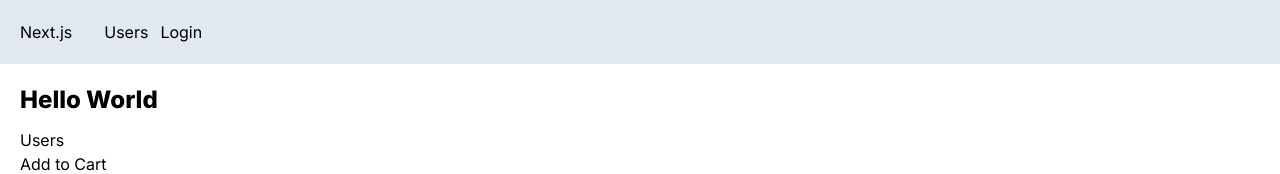
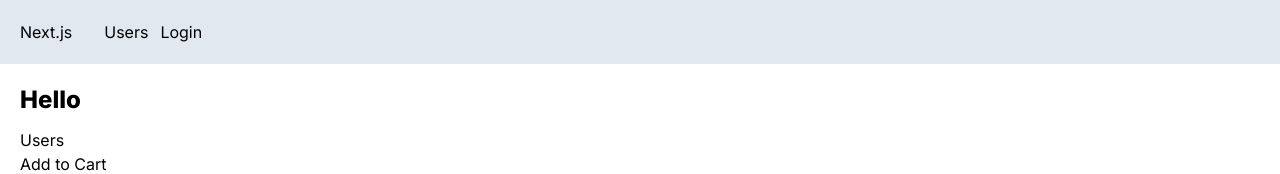
Before and after one commit to Moshe-Alper/next-app, a Next.js app: page / in a window 1280 px wide. Shown: the top 174 px of the page. Built offline with nearby package versions, Linux system fonts and the light colour scheme; no server answers.

Commit message:
Implement authentication with NextAuth; add AuthProvider and session handling in NavBar and Home components

```diff
--- a/app/NavBar.tsx
+++ b/app/NavBar.tsx
@@ -1,12 +1,20 @@
+'use client'
+
+import { useSession } from 'next-auth/react'
 import Link from 'next/link'
 import React from 'react'
 
 const NavBar = () => {
+  const {status, data: session} = useSession()
+
+  if (status === 'loading') return null
+
   return (
     <div className='flex bg-slate-200 p-5 space-x-3'>
         <Link href="/" className='mr-5'>Next.js</Link>
         <Link href="/users">Users</Link>
-        <Link href="/api/auth/signin">Login</Link>
+        { status === 'authenticated' && <div>{session.user!.name}</div> }
+        { status === 'unauthenticated' && <Link href="/api/auth/signin">Login</Link>}
     </div>
   )
 }
--- /dev/null
+++ b/app/api/auth/token/route.ts
@@ -0,0 +1,7 @@
+import { getToken  } from "next-auth/jwt"
+import { NextRequest, NextResponse } from "next/server"
+
+export async function GET(request: NextRequest) {
+    const token = await getToken({ req: request })
+    return NextResponse.json(token)
+}
--- a/app/page.tsx
+++ b/app/page.tsx
@@ -1,11 +1,15 @@
 import Image from 'next/image'
 import Link from 'next/link'
 import ProductCard from './components/ProductCard/ProductCard'
+import { getServerSession } from 'next-auth'
+import { authOptions } from './api/auth/[...nextauth]/route'
 
-export default function Home() {
+export default async function Home() {
+  const session = await getServerSession(authOptions)
+
   return (
     <main>
-      <h1>Hello World</h1>
+      <h1>Hello { session && <span>{session.user!.name}</span>}</h1>
       <Link href="/users">Users</Link>
       <ProductCard />
     </main>
```
Also changed, not shown: app/api/auth/[...nextauth]/route.ts (+5 -6 lines), app/auth/Provider.tsx (added, +11 -0 lines), app/layout.tsx (+6 -1 lines).
